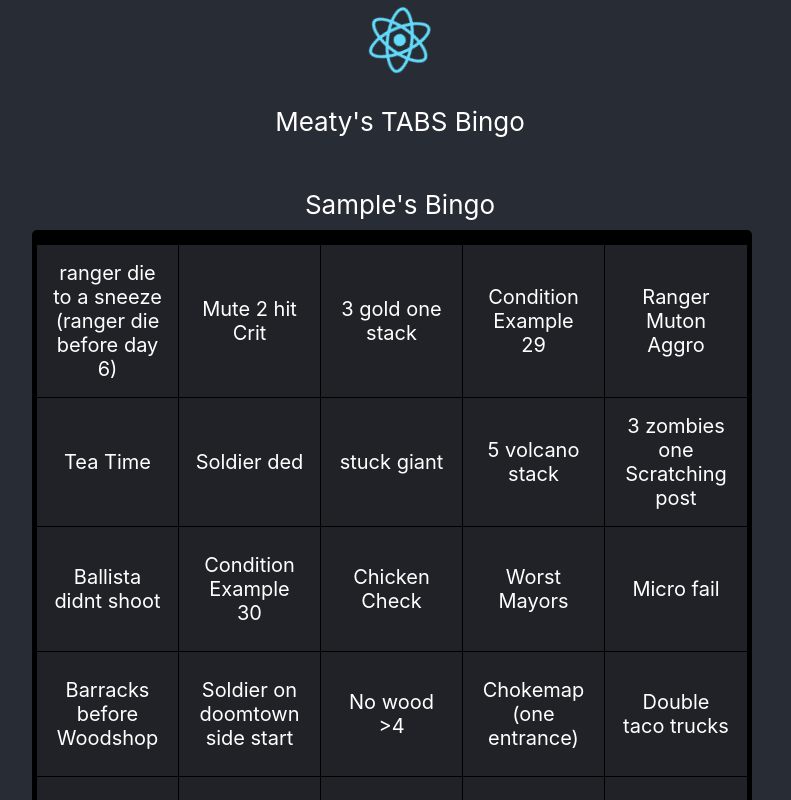
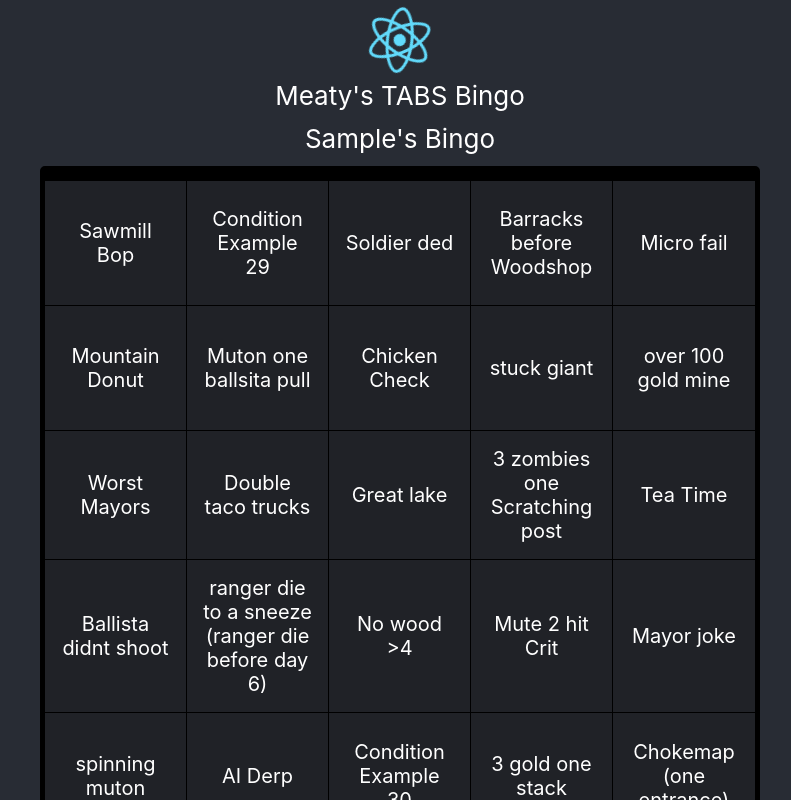
Before and after one commit to Amuga/amuga.github.io, a React (Create React App) app: page / in a window 1280 px wide. Both pictures are taken after typing "Sample" into the empty fields and a click on the button "GENERATE BINGO CARDS". Shown: the top 800 px of the page, without its empty margins (240-1031 px from the left). Built offline with nearby package versions, Linux system fonts and the light colour scheme.

Commit message:
more cleanup + styling changes
More cleanup to come, + scaffolding for edit config functionality if wanted.

```diff
--- a/src/App.css
+++ b/src/App.css
@@ -54,6 +54,10 @@
   background-color: rgb(20, 228, 13);
 }
 
+.card-description {
+  margin-bottom: 12px;
+}
+
 .bingo-card:nth-child(5n) {
   border-right:none;
 }
--- a/src/App.tsx
+++ b/src/App.tsx
@@ -1,38 +1,31 @@
-import React, { FC, useState } from 'react';
+import React, { useState } from 'react';
+import { Card } from './components/BingoCard'
 import { tabsConditions } from './gameConditions'
-import {Grid} from '@mui/material';
-import { TextField } from '@mui/material';
-import { Button } from '@mui/material';
+import { Grid, TextField, Button } from '@mui/material';
 import logo from './logo.svg';
 import './App.css';
 
 function App() {
   const [playerName, setPlayerName] = useState<string>('Nameless Scum')
+  const [editedConfig, setEditedConfig] = useState<string>()
   const [bingoCards, setBingoCards] = useState<string[]>([])
+  const [configShown, setConfigShown] = useState<boolean>(false)
   //TODO Implement check for maybe multiple games?
-  const conditionList = tabsConditions.slice()
+  let conditionList: string[] = tabsConditions.slice()
 
-    const getRandomNumber = (maxValue: number): number => {
+  const getRandomNumber = (maxValue: number): number => {
     return Math.floor(Math.random() * maxValue)
   }
 
-  //TODO: Export to a separate bingo card component file probably
-
-  const handleCardClicked = (e: React.MouseEvent<HTMLDivElement>) => {
-    console.log('card clicked', e.target)
-    e.currentTarget.classList.toggle('card-clicked')
+  const handleInputChange = (e: React.ChangeEvent<HTMLInputElement>) => {
+    setPlayerName(e.target.value)
   }
 
-  interface BingoCard {
-    card: string
-  }
+  const handleGenerateClicked = (e: React.MouseEvent<HTMLButtonElement>) => {
+    console.log(`Generating bingo board for ${playerName}`)
+    console.log('conditions', conditionList)
+        console.log('conditions', conditionList)
 
-  const Card: FC<BingoCard> = ({card}) => {
-    return <Grid item xs={2.4} onClick={handleCardClicked} className='bingo-card'>{card}</Grid>
-
-  }
-  const handleButtonClick = (e: React.MouseEvent<HTMLButtonElement>) => {
-    console.log(`Generating for bing card for ${playerName}`)
     if (bingoCards.length >= 25 ) {
       setBingoCards([])
     }
@@ -41,12 +34,18 @@ function App() {
       setBingoCards(prevValues => [...prevValues ,randomItem])
       conditionList.splice(conditionList.indexOf(randomItem), 1)
     }
-    console.log('bingo cards', bingoCards)
+  }
 
+  const handleEditClicked = (e: React.MouseEvent<HTMLButtonElement>) => {
+    setConfigShown(!configShown)
   }
-  const handleInputChange = (e: React.ChangeEvent<HTMLInputElement>) => {
-    setPlayerName(e.target.value)
+
+  const handleSaveClicked = (e: React.MouseEvent<HTMLButtonElement>) => {
+    console.log(editedConfig?.split(','))
+    conditionList = editedConfig?.split(',') ?? conditionList
+    //setConfigShown(false)
   }
+
   return (
     <div className="App">
       <header className="App-header">
@@ -56,19 +55,38 @@ function App() {
             <p>Meaty's TABS Bingo</p>
               <TextField type='text' placeholder='John Souls' variant='filled' label="Player Name" onChange={handleInputChange} />
               <div className="button">
-                <Button className="button" variant="contained" onClick={handleButtonClick}>Generate bingo cards</Button>
+                <Button className="button" variant="contained" onClick={handleGenerateClicked}>Generate bingo cards</Button>
               </div>
+              { /* TODO: Maybe add later
+              <div className="button">
+                <Button className="button" color="secondary" variant="contained" onClick={handleEditClicked}>{configShown ? 'Hide Config' : 'Edit Config'} </Button>
+              </div>
+              */}
+              {configShown && (
+                <>
+                  <textarea value={editedConfig || conditionList} rows={15} cols={50} onChange={(e) => setEditedConfig(e.target.value)} />
+                  <div className="button">
+                    <Button className="button" variant="contained" color="success" onClick={handleSaveClicked}>Save Config</Button>
+                  </div>
+                </>
+              )}
           </>
-        ) : (<>
-          <p>Meaty's TABS Bingo</p>
-          <p>{playerName}'s Bingo</p>
+        ) : (
+        <>
+          <Grid container spacing={1.5} className='card-description'>
+            <Grid item xs={12}>Meaty's TABS Bingo</Grid>
+            <Grid item xs={12}>{playerName}'s Bingo</Grid>
+          </Grid>
+          <Grid container className='bingo-board'>
+            {bingoCards.map((c, index) => <Card card={c} key={index}/>)}
+          </Grid>
+          <div className="button">
+            <Button variant="contained" onClick={handleGenerateClicked}>Re-generate</Button>
+          </div>
+          <div className="button">
+            <Button variant="contained" onClick={() => {setBingoCards([])}}>Back</Button>
+          </div>
 
-            <Grid container spacing={2} className='bingo-board'>
-              {bingoCards.map((c, index) => <Card card={c} key={index}/>)}
-            </Grid>
-            <div className="button">
-              <Button variant="contained" onClick={handleButtonClick}>Re-generate</Button>
-            </div>
 
           </>
         )}
--- /dev/null
+++ b/src/components/BingoCard.tsx
@@ -0,0 +1,13 @@
+import React, { FC } from 'react';
+import { Grid } from '@mui/material';
+
+interface BingoCard {
+    card: string
+  }
+
+export const Card: FC <BingoCard> = ({card}) => {
+    const handleCardClicked = (e: React.MouseEvent<HTMLDivElement>) => {
+        e.currentTarget.classList.toggle('card-clicked')
+    }
+    return <Grid item xs={2.4} onClick={handleCardClicked} className='bingo-card'>{card}</Grid>
+  }
```
